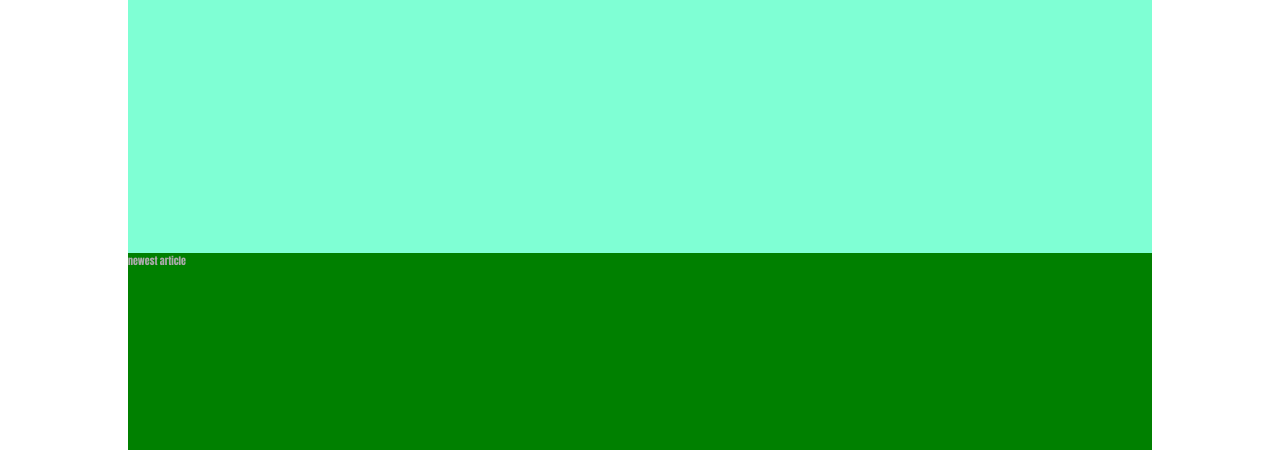
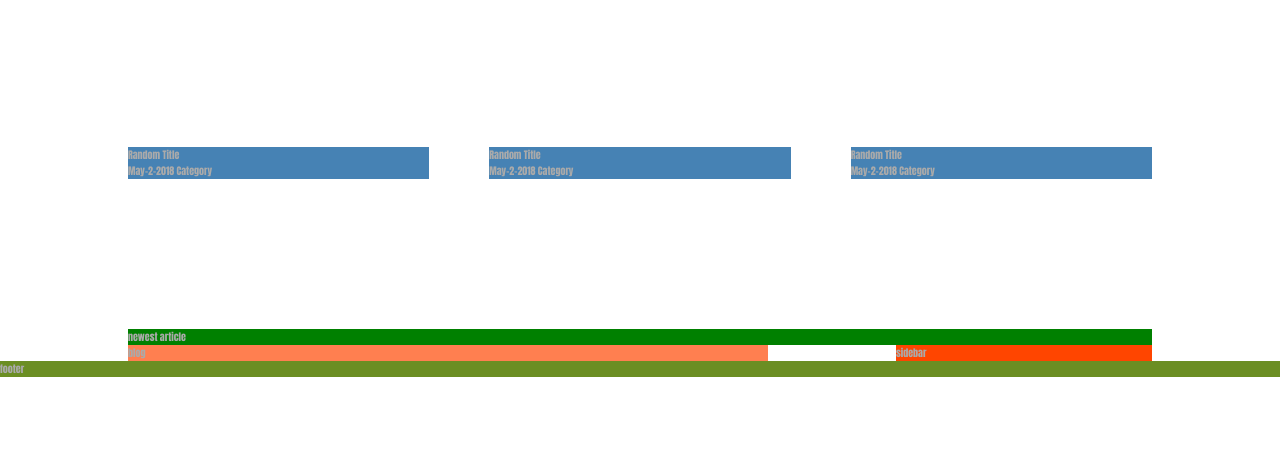
Before and after one commit to Mozzey/guildTheme, a website: page index.html in a window 1280 px wide. Shown: the part 823-1273 px from the top of the page. After the commit the page ends 1200 px from the top, so only its background shows below. Drawn offline with Linux system fonts and the light colour scheme.

```diff
--- a/index.html
+++ b/index.html
@@ -27,7 +27,7 @@
         <a href="#" class="nav__link">Gallery</a>
       </li>
     </ul>
-  </div>
+  </div> <!-- /.navbar -->
 
   <header class="header">
     <div class="header__transparent"></div>
@@ -36,13 +36,22 @@
     <div class="header__sponsors">
       <img src="img/jinxlogo2.jpg" alt="Jinx gaming logo">
     </div>
-  </header>
+  </header> <!-- /.header -->
 
   <div class="features">
     <div class="feature">
+      <h4 class="feature__title">Random Title</h4>
+      <p class="feature__postDate">May-2-2018 Category</p>
+    </div>
+    <div class="feature">
+      <h4 class="feature__title">Random Title</h4>
+      <p class="feature__postDate">May-2-2018 Category</p>
+    </div>
+    <div class="feature">
+      <h4 class="feature__title">Random Title</h4>
+      <p class="feature__postDate">May-2-2018 Category</p>
     </div>
   </div>
-
   <div class="article">
     newest article
   </div>
--- a/scss/_base.scss
+++ b/scss/_base.scss
@@ -22,6 +22,6 @@
 
 .container {
   display: grid;
-  grid-template-rows: [nav-start] 6rem [nav-end header-start] 95vh [header-end feature-start] 20vw [feature-end article-start] 40rem [article-end];
+  grid-template-rows: [nav-start] 6rem [nav-end header-start] 95vh [header-end] repeat(5, max-content);
   grid-template-columns: [full-start] 1fr [center-start] repeat(8, 1fr) [center-end] 1fr [full-end];
 }
--- a/scss/_features.scss
+++ b/scss/_features.scss
@@ -1,5 +1,11 @@
 .features {
-  background-color: aquamarine;
   grid-column: center-start / center-end;
+  margin: 15rem 0;
+  display: grid;
+  grid-template-columns: repeat(auto-fit, minmax(25rem, 1fr));
+  grid-gap: 6rem;
+}
 
+.feature {
+  background-color: steelblue;
 }
```
Also changed, not shown: css/main.css.
